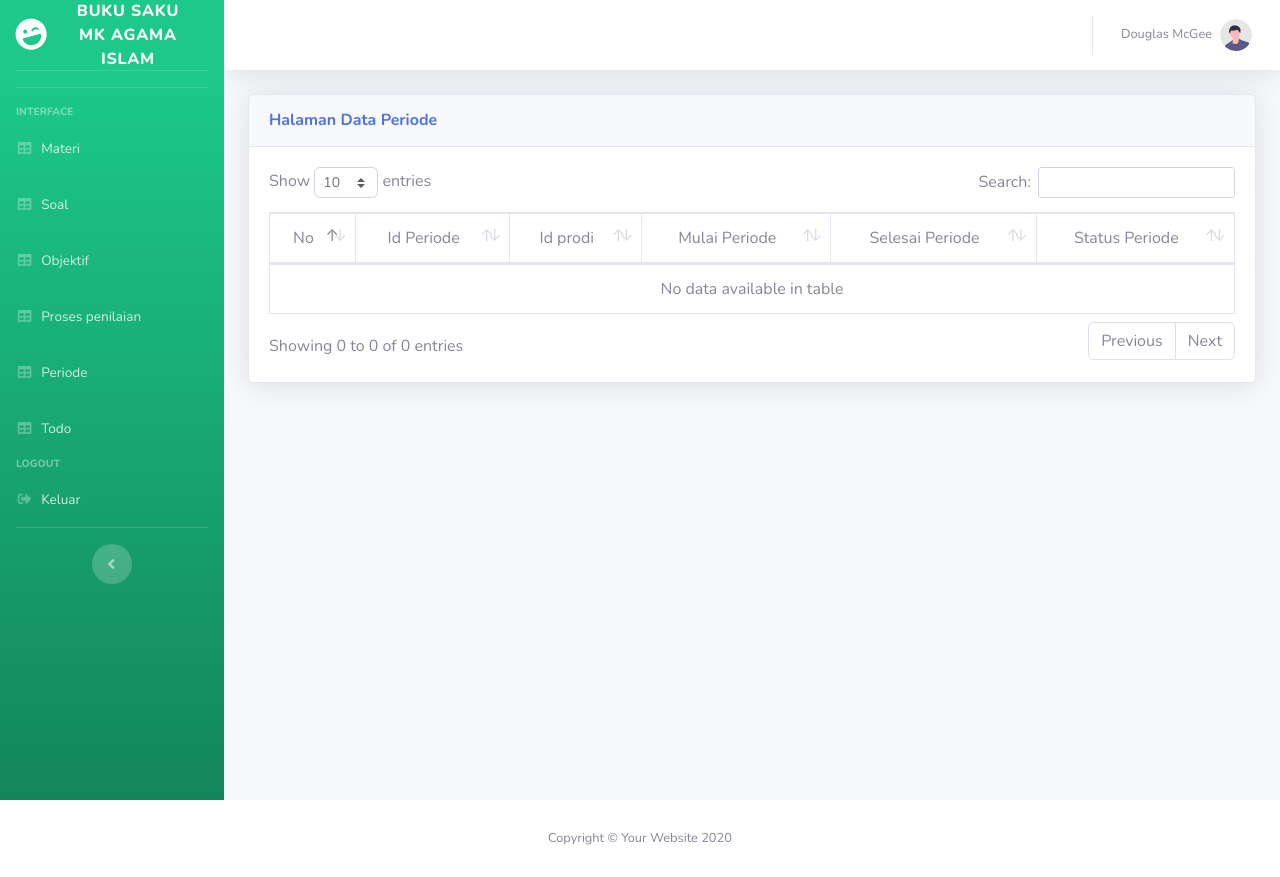
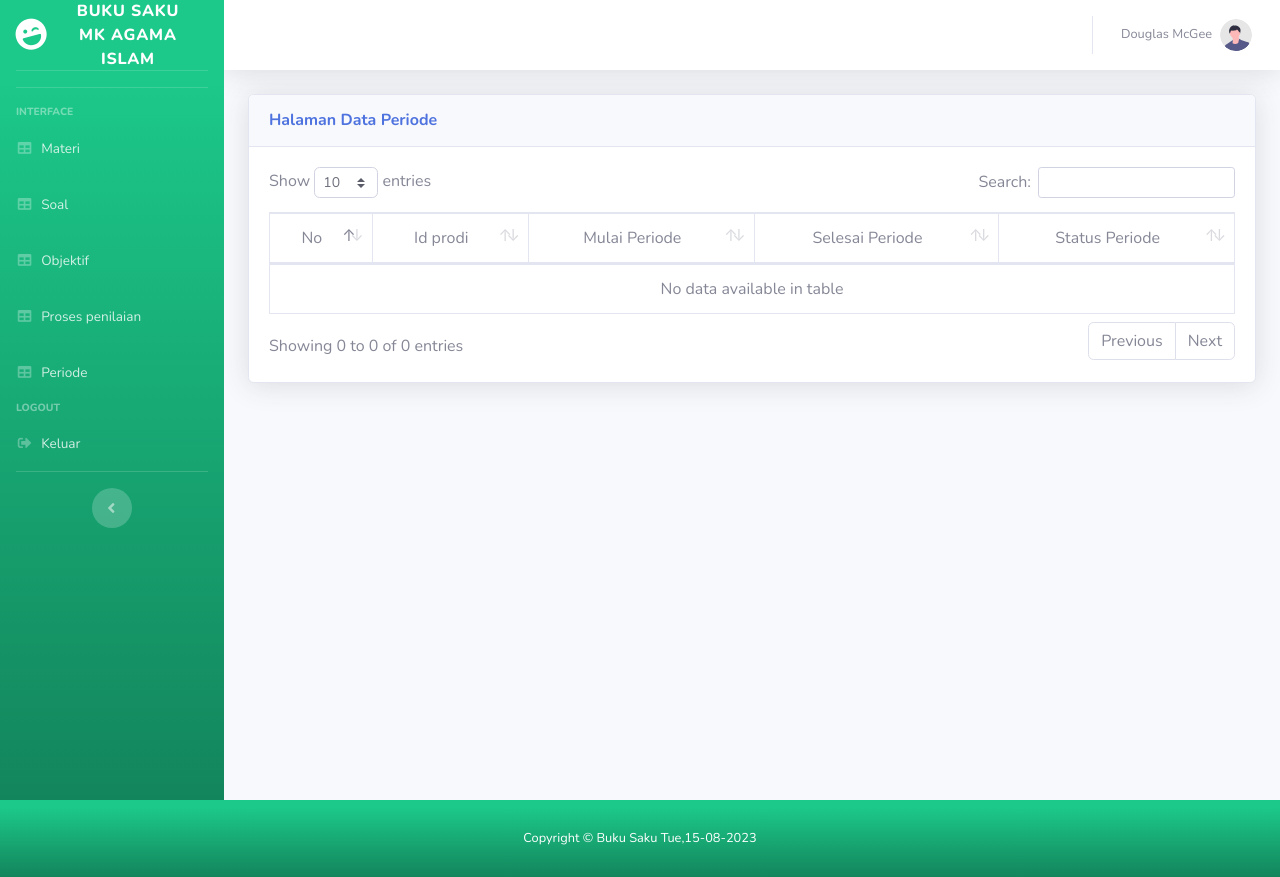
Before and after one commit to nandamodjo21/skripsi-deoahmad, a CodeIgniter app: page /deo-project/periode/ in a window 1280 px wide. Run offline with CodeIgniter, Linux system fonts and the light colour scheme; data that the repository does not hold is empty.

Commit message:
fix: update only

```diff
--- a/application/config/database.php
+++ b/application/config/database.php
@@ -75,8 +75,8 @@ $query_builder = TRUE;
 
 $db['default'] = array(
 	'dsn'	=> '',
-	'hostname' => 'localhost',
-	'username' => 'jeff',
+	'hostname' => 'localhost:3306',
+	'username' => 'root',
 	'password' => 'Jefmodjo21@',
 	'database' => 'buku_saku',
 	'dbdriver' => 'mysqli',
--- a/application/models/M_periode.php
+++ b/application/models/M_periode.php
@@ -5,6 +5,6 @@ class M_periode extends CI_Model
 {
     public function SemuaData()
     {
-        return $this->db->get('t_periode')->result_array();
+        return $this->db->query("SELECT p.*, pr.prodi FROM `t_periode` p, t_prodi pr WHERE pr.id_prodi=p.id_prodi")->result_array();
     }
 }
--- a/application/models/M_proses_penilaian.php
+++ b/application/models/M_proses_penilaian.php
@@ -5,6 +5,6 @@ class M_proses_penilaian extends CI_Model
 {
     public function SemuaData()
     {
-        return $this->db->query("SELECT m.nim,b.nama_lengkap,pr.prodi,p.* FROM `t_proses_penilaian` p LEFT JOIN t_mahasiswa m ON(p.nim=m.nim) LEFT JOIN t_biodata b ON(m.nik=b.nik) JOIN t_prodi pr ON(m.id_prodi=pr.id_prodi)")->result_array();
+        return $this->db->query("SELECT m.nim,b.nama_lengkap,pr.prodi,p.* FROM `t_proses_penilaian` p LEFT JOIN t_mahasiswa m ON(p.nim=m.nim) LEFT JOIN t_biodata b ON(m.nik=b.id_biodata) JOIN t_prodi pr ON(m.id_prodi=pr.id_prodi)")->result_array();
     }
 }
--- a/application/models/M_soal.php
+++ b/application/models/M_soal.php
@@ -5,7 +5,7 @@ class M_soal extends CI_Model
 {
     public function SemuaData()
     {
-       return $this->db->query("select s.*,m.materi from t_soal s
+       return $this->db->query("select s.id_soal,s.soal,DATE_FORMAT(s.date_created,'%d-%m-%Y') AS tanggal,s.status,m.materi from t_soal s
        , t_materi m
        where m.id_materi=s.id_materi;")->result_array();
     }
@@ -15,6 +15,7 @@ class M_soal extends CI_Model
 
             "id_materi" => $this->input->post('materi'),
             "soal" => $this->input->post('soal'),
+
             "status" => $this->input->post('status')
 
         ];
--- a/application/views/materi/index.php
+++ b/application/views/materi/index.php
@@ -18,6 +18,7 @@
                             <td>No</td>
                             <td>Soal</td>
                             <td>Modul</td>
+                            <td>File</td>
                             <td>Aksi</td>
                         </tr>
                     </thead>
@@ -30,6 +31,10 @@
                             <td><?php echo $no++; ?></td>
                             <td><?php echo $tm['materi']; ?></td>
                             <td><?= $tm['file_materi'];?></td>
+                            <td>
+                                <a href="<?= base_url('uploads/'. $tm['file_materi'])?>"
+                                    target="_blank"><?=$tm['file_materi'];?></a>
+                            </td>
                             <td>
                                 <button type="button" class="badge badge-primary" data-toggle="modal"
                                     data-target="#editmodal<?php echo $tm['id_materi'];?>">
--- a/application/views/periode/index.php
+++ b/application/views/periode/index.php
@@ -13,7 +13,6 @@
                      <thead>
                          <tr>
                              <td>No</td>
-                             <td>Id Periode</td>
                              <td>Id prodi</td>
                              <td>Mulai Periode</td>
                              <td>Selesai Periode</td>
@@ -27,14 +26,10 @@
                             foreach ($t_periode as $pd) : ?>
                          <tr>
                              <td><?php echo $no++; ?></td>
-                             <td><?php echo $pd['id_periode']; ?></td>
-                             <td><?php echo $pd['id_prodi']; ?></td>
+                             <td><?php echo $pd['prodi']; ?></td>
                              <td><?php echo $pd['mulai_periode']; ?></td>
                              <td><?php echo $pd['selesai_periode']; ?></td>
                              <td><?php echo $pd['status_periode']; ?></td>
-                             <td>
-
-                             </td>
                          </tr>
 
 
--- a/application/views/soal/soal.php
+++ b/application/views/soal/soal.php
@@ -32,7 +32,7 @@
                             <td><?php echo $no++; ?></td>
                             <td><?php echo $sl['materi']; ?></td>
                             <td><?php echo $sl['soal']; ?></td>
-                            <td><?php echo $sl['date_created']; ?></td>
+                            <td><?php echo $sl['tanggal']; ?></td>
                             <td><?php echo $sl['status']; ?></td>
                             <td>
                                 <button type="button" class="badge badge-primary" data-toggle="modal"
--- a/application/views/templates/footer.php
+++ b/application/views/templates/footer.php
@@ -1,10 +1,11 @@
  <!-- Footer -->
  <div>
      <div>
-         <footer class="sticky-footer bg-white">
+         <footer class="sticky-footer bg-gradient-success accordion">
              <div class="container my-auto">
                  <div class="copyright text-center my-auto">
-                     <span>Copyright &copy; Your Website 2020</span>
+                     <span class="text-white justify-content-center">Copyright &copy; Buku Saku
+                         <?= date('D,d-m-Y'); ?></span>
                  </div>
              </div>
          </footer>
--- a/application/views/templates/sidebar.php
+++ b/application/views/templates/sidebar.php
@@ -2,7 +2,7 @@
 <ul class="navbar-nav bg-gradient-success sidebar sidebar-dark accordion" id="accordionSidebar">
 
     <!-- Sidebar - Brand -->
-    <a class="sidebar-brand d-flex align-items-center justify-content-center" href="index.html">
+    <a class="sidebar-brand d-flex align-items-center justify-content-center">
         <div class="sidebar-brand-icon rotate-n-15">
             <i class="fas fa-laugh-wink"></i>
         </div>
@@ -46,10 +46,7 @@
             <i class="fas fa-fw fa-table"></i>
             <span>Periode</span>
         </a>
-        <a class="nav-link" href="<?php echo base_url('api/todo/') ?>">
-            <i class="fas fa-fw fa-table"></i>
-            <span>Todo</span>
-        </a>
+
     </li>
     <div class="sidebar-heading">
         LOGOUT
```
Also changed, not shown: application/views/todo/todo.php (deleted, +0 -43 lines), 1 other file.
